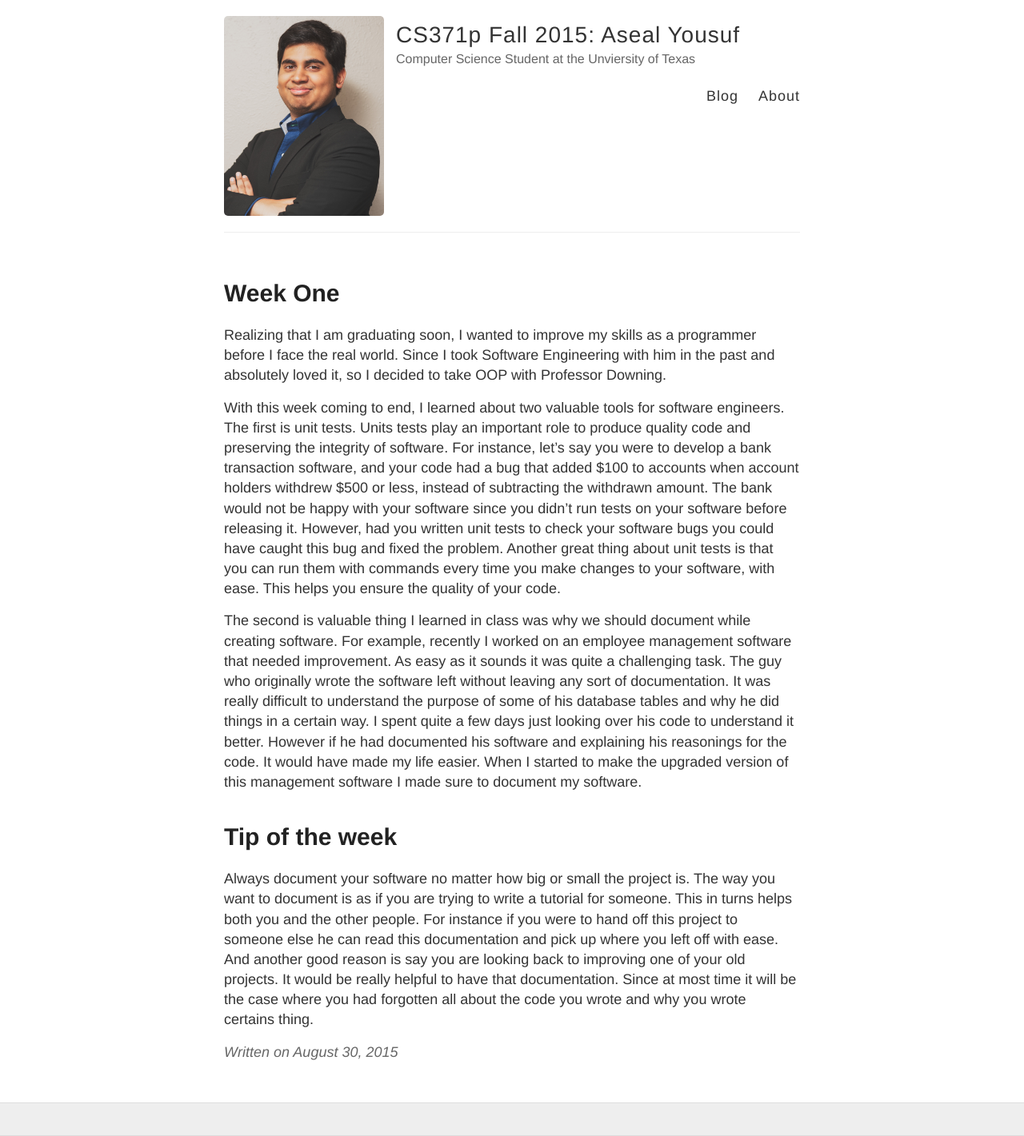
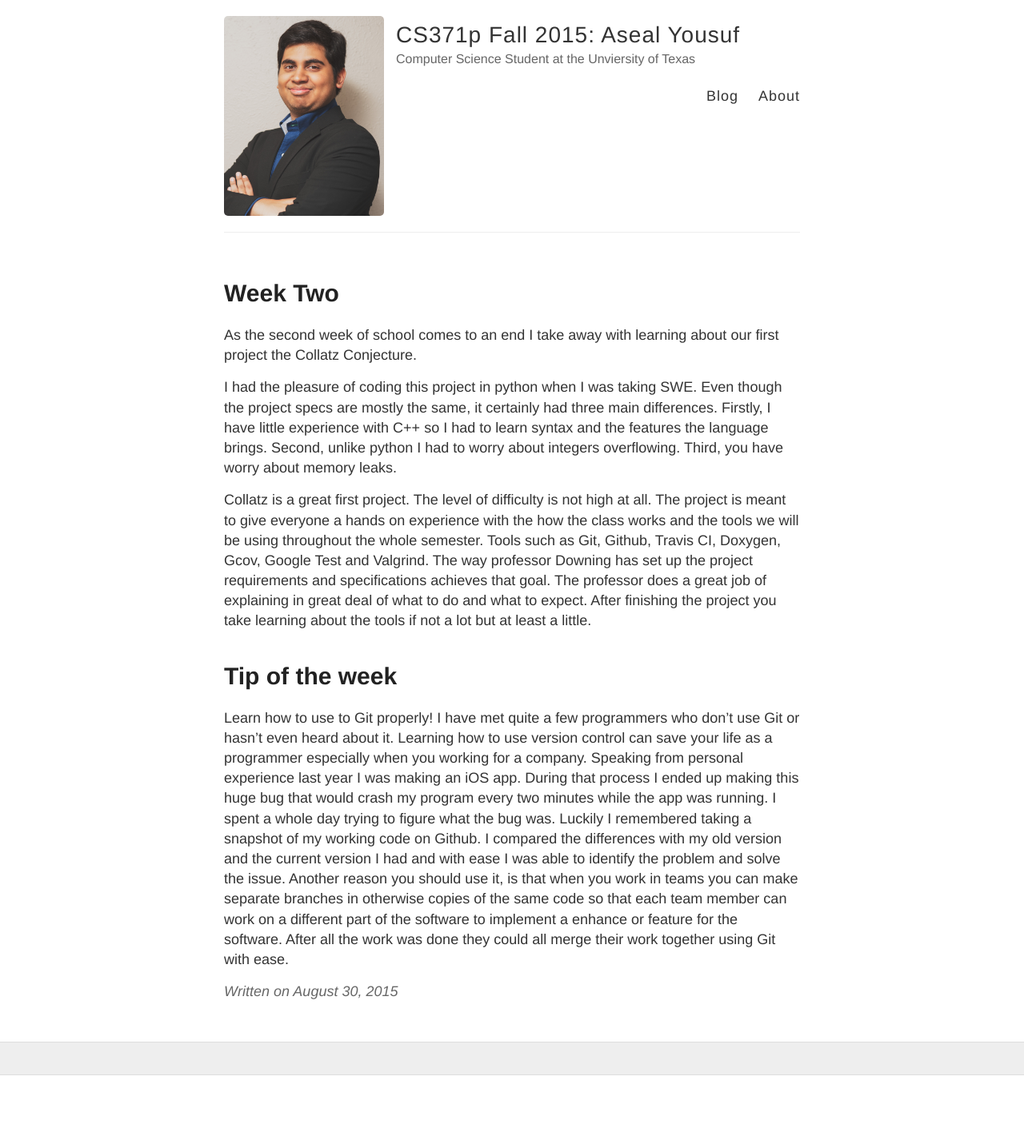
Before and after one commit to aseal134/CS371p-Blog, a Jekyll site: the page built from _posts/2015-08-30-Week-One.md, in a window 1280 px wide. Shown: the whole page at 80% size. Built offline with Jekyll 4.4.1, drawn with Linux system fonts in a browser that asks for light colours; Markdown is read by kramdown in place of the engine named in the settings; after the commit the page ends 1345 px from its top, so only the background shows below that.

Commit message:
Added week two entry

```diff
--- a/_posts/2015-08-30-Week-One.md
+++ b/_posts/2015-08-30-Week-One.md
@@ -1,17 +1,17 @@
 ---
 layout: post
-title: Week One
+title: Week Two
 
 ---
 
 
-Realizing that I am graduating soon, I wanted to improve my skills as a programmer before I face the real world. Since I took Software Engineering with him in the past and absolutely loved it, so I decided to take OOP with Professor Downing.
+As the second week of school comes to an end I take away with learning about our first project the Collatz Conjecture.
 
-With this week coming to end, I learned about two valuable tools for software engineers. The first is unit tests. Units tests play an important role to produce quality code and preserving the integrity of software. For instance, let’s say you were to develop a bank transaction software, and your code had a bug that added $100 to accounts when account holders withdrew $500 or less, instead of subtracting the withdrawn amount. The bank would not be happy with your software since you didn’t run tests on your software before releasing it. However, had you written unit tests to check your software bugs you could have caught this bug and fixed the problem. Another great thing about unit tests is that you can run them with commands every time you make changes to your software, with ease. This helps you ensure the quality of your code.
+I had the pleasure of coding this project in python when I was taking SWE. Even though the project specs are mostly the same, it certainly had three main differences. Firstly, I have little experience with C++ so I had to learn syntax and the features the language brings. Second, unlike python I had to worry about integers overflowing. Third, you have worry about memory leaks.
 
-The second is valuable thing I learned in class was why we should document while creating software. For example, recently I worked on an employee management software that needed improvement. As easy as it sounds it was quite a challenging task. The guy who originally wrote  the software left without leaving any sort of documentation. It was really difficult to understand the purpose of some of his database tables and why he did things in a certain way. I spent quite a few days just looking over his code to understand it better. However if he had documented his software and explaining his reasonings for the code. It would have made my life easier. When I started to make the upgraded version of this management software I made sure to document my software.
+Collatz is a great first project. The level of difficulty is not high at all. The project is meant to give everyone a hands on experience with the how the class works and the tools we will be using throughout the whole semester. Tools such as Git, Github, Travis CI, Doxygen, Gcov, Google Test and Valgrind. The way professor Downing has set up the project requirements and specifications achieves that goal. The professor does a great job of explaining in great deal of what to do and what to expect. After finishing the project you take learning about the tools if not a lot but at least a little.
 
 
 <h1>Tip of the week</h1>
 
-Always document your software no matter how big or small the project is. The way you want to document is as if you are trying to write a tutorial for someone. This in turns helps both you and the other people. For instance if you were to hand off this project to someone else he can read this documentation and pick up where you left off with ease. And another good reason is say you are looking back to improving one of your old projects. It would be really helpful to have that documentation. Since at most time it will be the case where you had forgotten all about the code you wrote and why you wrote certains thing.
+Learn how to use to Git properly! I have met quite a few programmers who don’t use Git or hasn't even heard about it. Learning how to use version control can save your life as a programmer especially when you working for a company. Speaking from personal experience last year I was making an iOS app. During that process I ended up making this huge bug that would crash my program every two minutes while the app was running. I spent a whole day trying to figure what the bug was. Luckily I remembered taking a snapshot of my working code on Github. I compared the differences with my old version and the current version I had and with ease I was able to identify the problem and solve the issue. Another reason you should use it, is that when you work in teams you can make separate branches in otherwise copies of the same code so that each team member can work on a different part of the software to implement a enhance or feature for the software. After all the work was done they could all merge their work together using Git with ease.
```
Also changed, not shown: _posts/2015-09-06-Week-two.md (added, +17 -0 lines).
